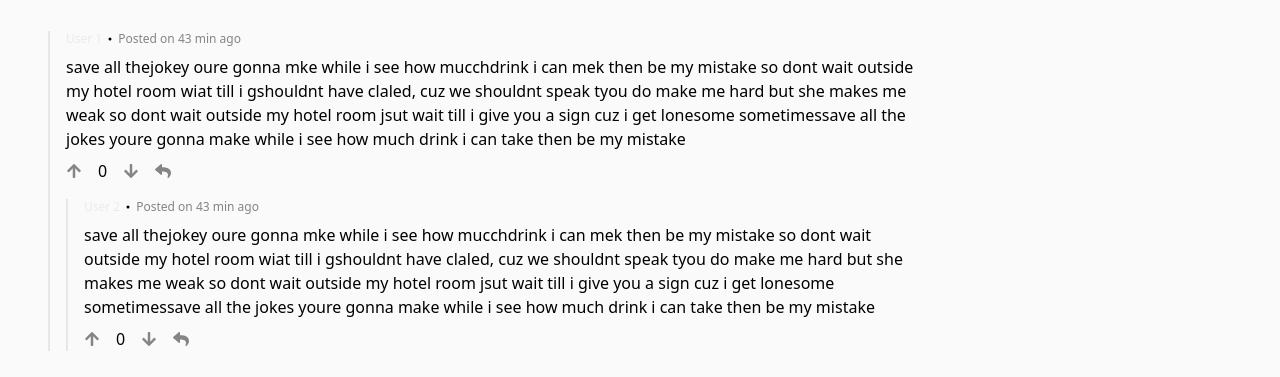
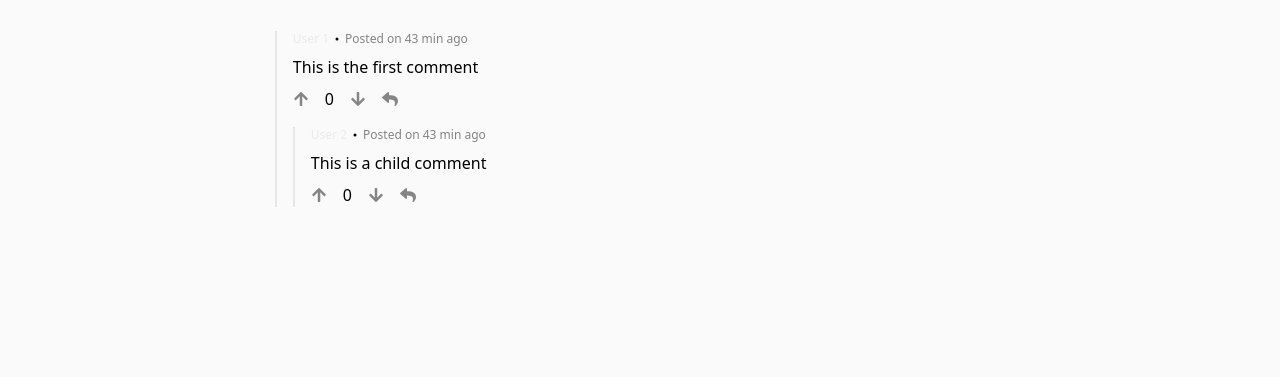
Before and after one commit to iamrmrishan/project-lunas-frontend, a React (Create React App) app: page /post/1/1 in a window 1280 px wide. Shown: the part 341-718 px from the top of the page. Built offline with nearby package versions, Linux system fonts and the light colour scheme; no server answers.

Commit message:
fixed code

```diff
--- a/src/components/molecules/comments/comment-card/index.tsx
+++ b/src/components/molecules/comments/comment-card/index.tsx
@@ -59,7 +59,7 @@ const CommentComponent: React.FC<CommentProps> = ({
         <div className="text-xs text-primaryText text-opacity-50 dark:secondaryText dark:text-opacity-50 font-medium">{"Posted on 43 min ago"}</div>
       </div>
 
-      <div className='py-2'>{'save all thejokey oure gonna mke while i see how mucchdrink i can mek then be my mistake so dont wait outside my hotel room wiat till i gshouldnt have claled, cuz we shouldnt speak tyou do make me hard but she makes me weak so dont wait outside my hotel room jsut wait till i give you a sign cuz i get lonesome sometimessave all the jokes youre gonna make while i see how much drink i can take then be my mistake'}</div>
+      <div className='py-2'>{comment.content}</div>
       <div className="flex items-center space-x-2 mb-4 gap-2">
         <button
           className={`focus:outline-none ${
```
